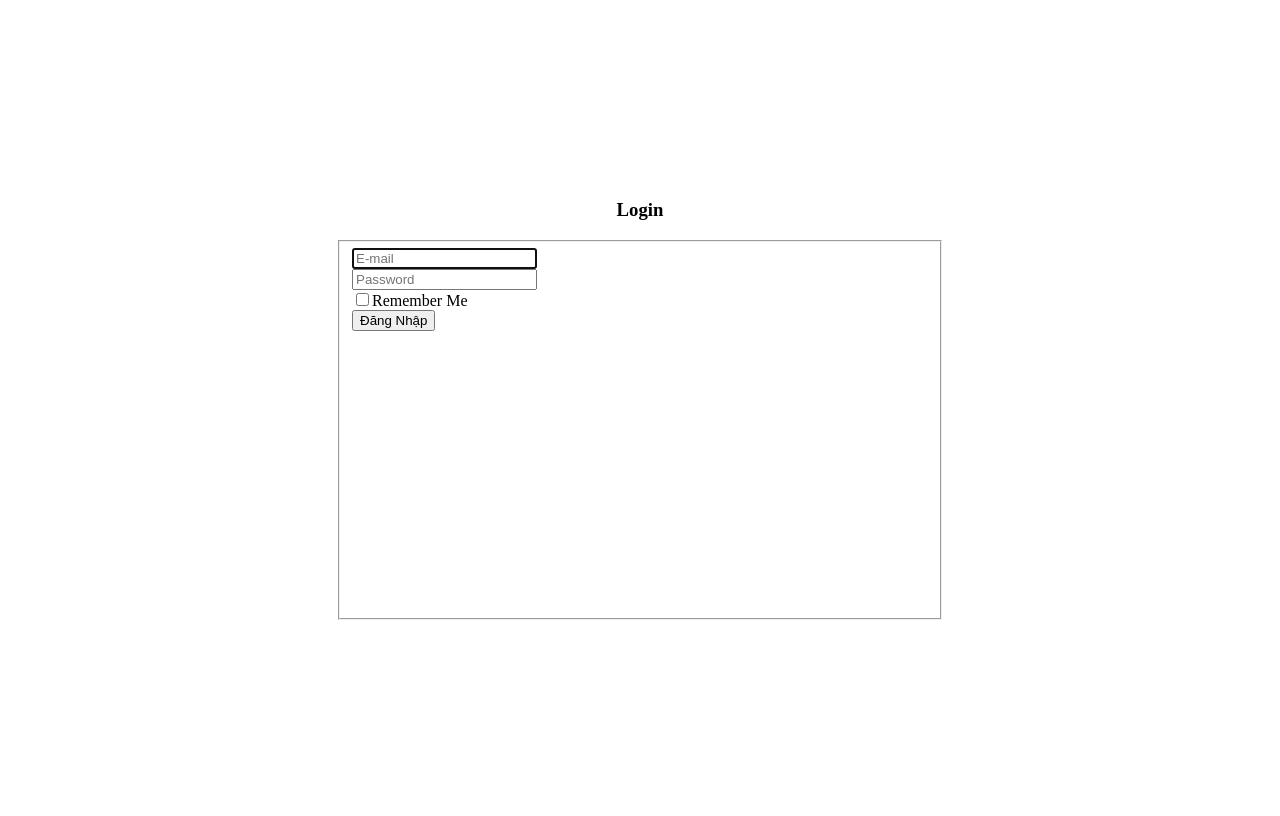
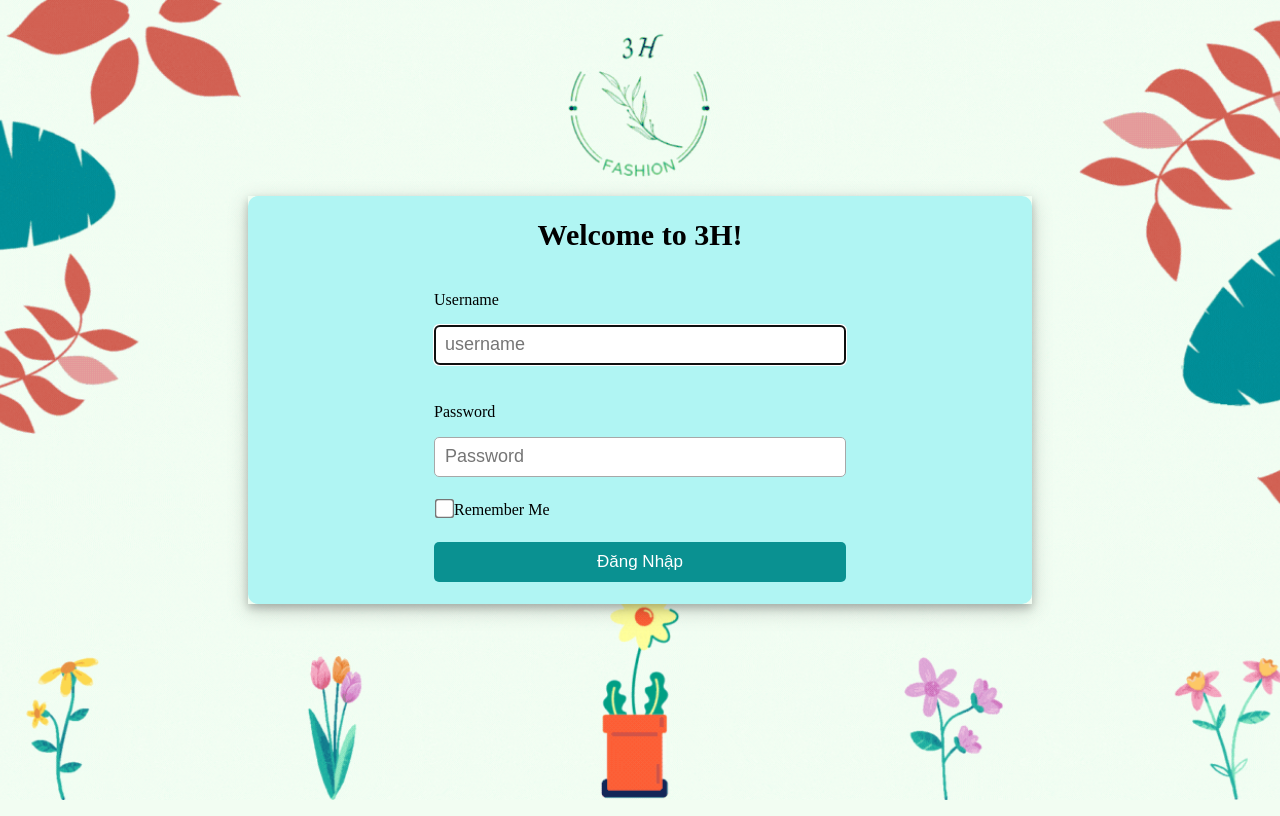
Before and after one commit to haa1010/web-programming-e-commerce, a PHP site: page /web-programming-e-commerce/application/views/user/login.php in a window 1280 px wide. Run offline with PHP 8.4, Linux system fonts and the light colour scheme; data that the repository does not hold is empty; some libraries are stand-ins or nearby versions.

Commit message:
custom login form

```diff
--- a/application/views/base/header.php
+++ b/application/views/base/header.php
@@ -122,7 +122,8 @@ nav{
 var isViewUser=false;
 visible=()=>{
   debugger;
-var isLogin=<?php print_r($_SESSION);?>
+var isLogin={username:false};
+
 if(!isLogin.username){
   window.location="?url=user/login&api=1";
 } else{
@@ -145,7 +146,7 @@ var text=document.getElementById("search").value;
 </head>
 
 <body>
-<div style="margin:10px">
+<div style="margin:25 0 25 0">
 
 <nav >
 <div style="width:19vw">
--- a/application/views/user/login.php
+++ b/application/views/user/login.php
@@ -12,25 +12,29 @@
                 <div class="login-panel panel panel-default">
 
                     <div class="panel-body">
-                        <div class="inline">
-                        <h3 class="panel-title">Login</h3>
-                        </div>
+
                         <div class="form-login">
                         <form method="post" action="/user/login" class="form-signin" role="form">
-                            <fieldset>
+                            <div class="loginForm">
+                            <div style="text-align:center; font-weight:bold;font-size:30px">Welcome to 3H!</div>
+
+                            <div class="form-group">
+                            <p class="label">Username</p>
+                                    <input class="form-control" placeholder="username" name="username" type="text" autofocus>
+                                </div>
+
                                 <div class="form-group">
-                                    <input class="form-control" placeholder="E-mail" name="username" type="text" autofocus>
+                                <p class="label">Password</p>
+                                    <input class="form-control" placeholder="Password" name="password" type="password" value=""/>
                                 </div>
-                                <div class="form-group">
-                                    <input class="form-control" placeholder="Password" name="password" type="password" value="">
-                                </div>
-                                <div class="checkbox">
+                                <div style="width:412px">
                                     <label>
                                         <input name="remember" type="checkbox" value="Remember Me">Remember Me
                                     </label>
                                 </div>
-                                <button class="btn btn-lg btn-primary btn-block" type="submit">Đăng Nhập</button>
-                            </fieldset>
+                                <button class="btn-primary" type="submit">Đăng Nhập</button>
+                            </div>
+                                </div>
                         </form>
                         </div>
                     </div>
--- a/public/css/user.css
+++ b/public/css/user.css
@@ -10,15 +10,61 @@
     justify-content: center;
 
 }
-fieldset{
-    height: 45vh;
-    width:45vw;
+.loginForm{
+    height: 408px;
+    width:784px;
+    background-color:#b0f5f3;
+    justify-content: space-evenly;
+    flex-direction: column;
+    display:flex;
+    border-radius: 10px;
+    align-items: center;
+}
+.form-login{
+    box-shadow: 0 4px 8px 0 rgba(0, 0, 0, 0.2), 0 6px 20px 0 rgba(0, 0, 0, 0.19);
+}
+.form-login form{
+    margin:unset;
 }
 .inline{
     display: flex;
     flex-direction: row;
     justify-content: center;
 }
-.form-login{
-    background-color: ;
+body{
+    background-image: url("http://localhost/web-programming-e-commerce/public/images/logo/background.gif");
+    height: 100%;
+margin:unset;
+    /* Center and scale the image nicely */
+    background-position: center;
+    background-repeat: no-repeat;
+    background-size: cover;/* Resize the background image to cover the entire container */
 }
+.form-group{
+
+    width:412px;
+}
+.form-group input{
+    height: 40px;
+    width: inherit;
+    border:1px solid #a7a8a8;
+    border-radius: 5px;
+    padding:10px;
+    font-size:18px
+}
+input[type=checkbox] {
+    transform: scale(1.5);
+}
+.btn-primary{
+    height: 40px;
+    padding: 10px;
+    width:412px;
+    border:none;
+    font-size:17px;
+    border-radius: 5px;
+    background-color:
+    #0a9191
+    ;
+    color:white;
+
+}
```
Also changed, not shown: public/images/logo/background.gif (added), public/images/logo/background.jpg (added), public/images/logo/background.png (added).
